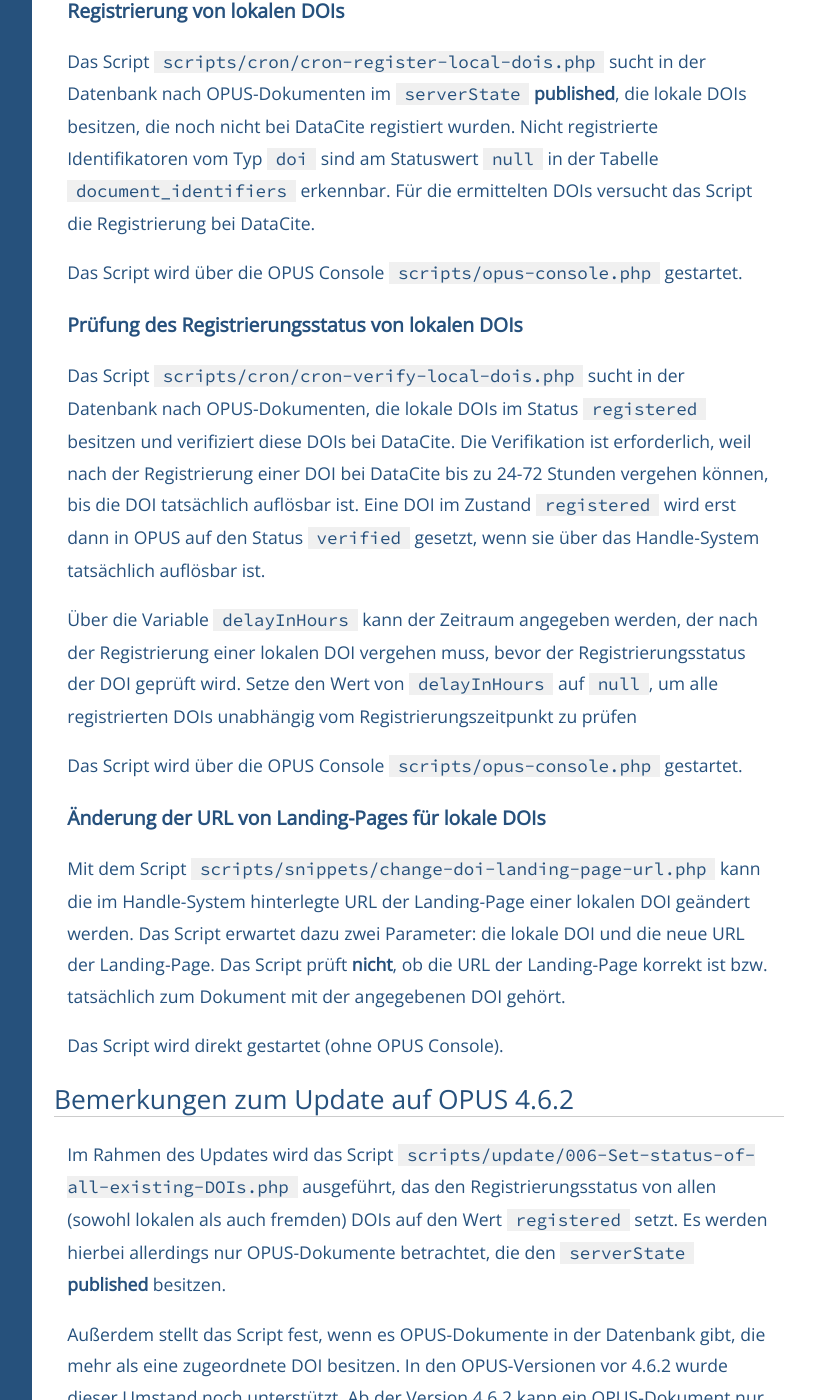
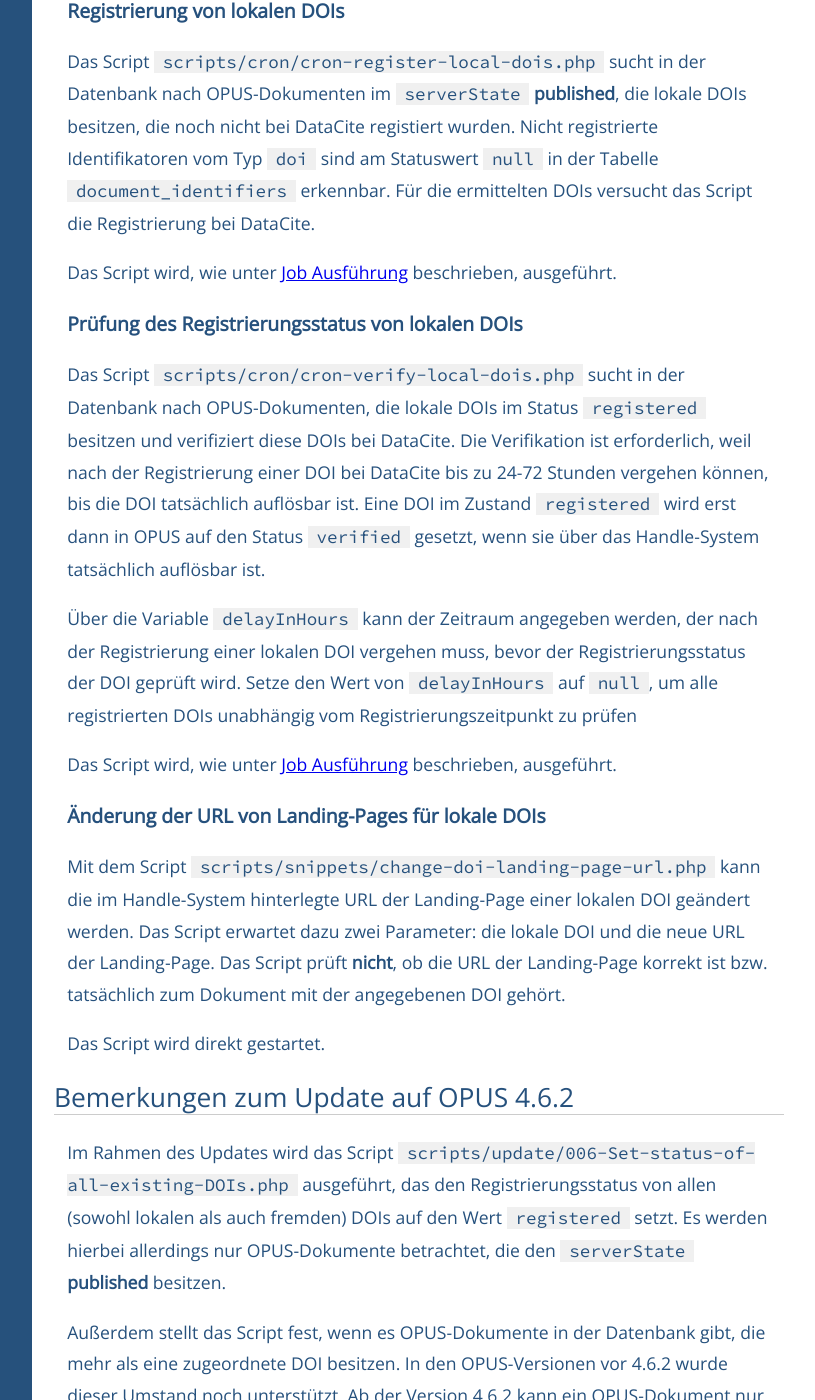
Before and after one commit to OPUS4/userdoc, a Jekyll site: the page built from configext/doi.md, in a window 1280 px wide and 1400 px high, scrolled down 6235 px. Shown: the whole window, without its empty margins (224-1039 px from the left). Built offline with Jekyll 4.4.1, drawn with Linux system fonts in a browser that asks for light colours.

Commit message:
OPUSVIER-3922 Aufruf der DOI-Skripte ueberarbeitet

```diff
--- a/configext/doi.md
+++ b/configext/doi.md
@@ -81,7 +81,7 @@ Folgende Konfigurationsparameter bestimmen das Verhalten der E-Mail-Benachrichti
 
 Das Script `scripts/cron/cron-register-local-dois.php` sucht in der Datenbank nach OPUS-Dokumenten im `serverState` **published**, die lokale DOIs besitzen, die noch nicht bei DataCite registiert wurden. Nicht registrierte Identifikatoren vom Typ `doi` sind am Statuswert `null` in der Tabelle `document_identifiers` erkennbar. Für die ermittelten DOIs versucht das Script die Registrierung bei DataCite.
 
-Das Script wird über die OPUS Console `scripts/opus-console.php` gestartet.
+Das Script wird, wie unter [Job Ausführung](../config/jobs.html) beschrieben, ausgeführt.
 
 ### Prüfung des Registrierungsstatus von lokalen DOIs
 
@@ -89,13 +89,13 @@ Das Script `scripts/cron/cron-verify-local-dois.php` sucht in der Datenbank nach
 
 Über die Variable `delayInHours` kann der Zeitraum angegeben werden, der nach der Registrierung einer lokalen DOI vergehen muss, bevor der Registrierungsstatus der DOI geprüft wird. Setze den Wert von `delayInHours` auf `null`, um alle registrierten DOIs unabhängig vom Registrierungszeitpunkt zu prüfen
 
-Das Script wird über die OPUS Console `scripts/opus-console.php` gestartet.
+Das Script wird, wie unter [Job Ausführung](../config/jobs.html) beschrieben, ausgeführt.
 
 ### Änderung der URL von Landing-Pages für lokale DOIs
 
 Mit dem Script `scripts/snippets/change-doi-landing-page-url.php` kann die im Handle-System hinterlegte URL der Landing-Page einer lokalen DOI geändert werden. Das Script erwartet dazu zwei Parameter: die lokale DOI und die neue URL der Landing-Page. Das Script prüft **nicht**, ob die URL der Landing-Page korrekt ist bzw. tatsächlich zum Dokument mit der angegebenen DOI gehört.
 
-Das Script wird direkt gestartet (ohne OPUS Console).
+Das Script wird direkt gestartet.
 
 ## Bemerkungen zum Update auf OPUS 4.6.2
 
```
